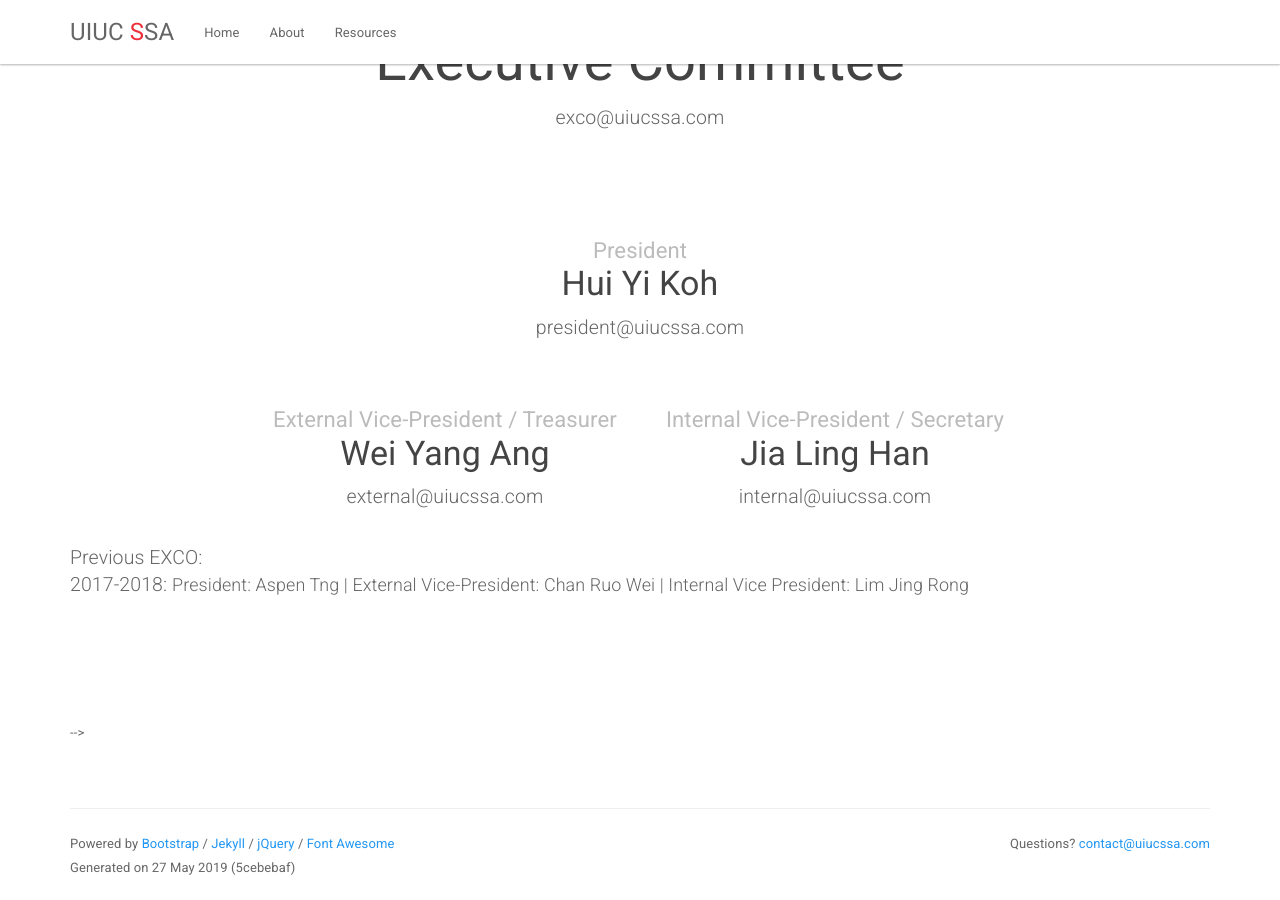
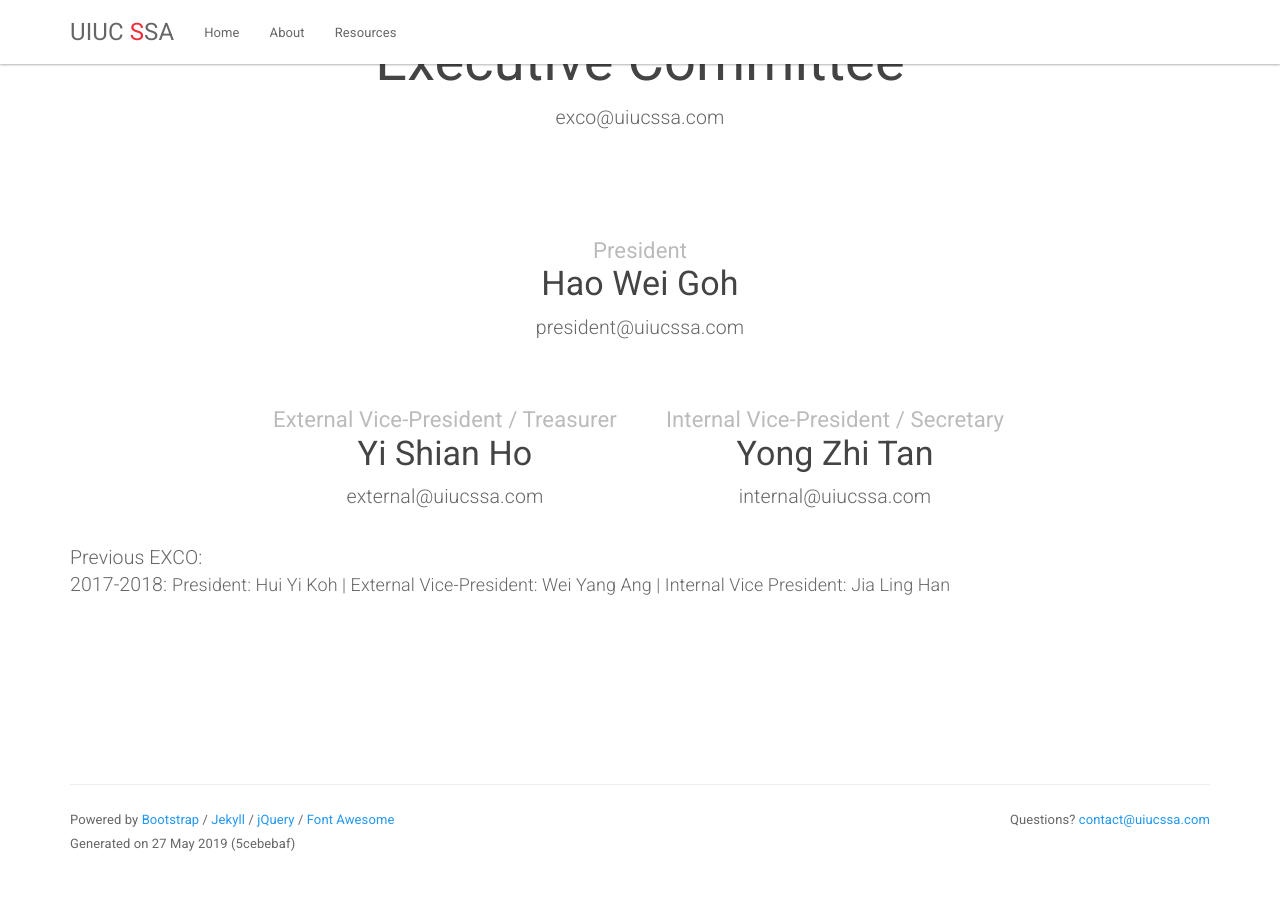
Before and after one commit to uiucssa/uiucssa.github.io, a Jekyll site: the page built from about.html, in a window 1280 px wide and 900 px high, scrolled down 1023 px. Built offline with Jekyll 4.4.1, drawn with Linux system fonts in a browser that asks for light colours; after the commit the page ends 1899 px from its top, so only the background shows below that.

Commit message:
updated for fall 2019

```diff
--- a/about.html
+++ b/about.html
@@ -97,7 +97,7 @@ title: About Us
         <!-- <img src="{{ site.url }}/img/exco/" class="img-responsive center-block"> -->
         <h3 class="text-center">
             <small>President</small><br>
-            Hui Yi Koh
+            Hao Wei Goh
         </h3>
         <p class="lead text-center">president@uiucssa.com</p>
     </div>
@@ -108,7 +108,7 @@ title: About Us
         <!-- <img src="{{ site.url }}/img/exco/ruowei.png" class="img-responsive center-block"> -->
         <h3 class="text-center">
             <small>External Vice-President / Treasurer</small><br>
-            Wei Yang Ang
+            Yi Shian Ho
         </h3>
         <p class="lead text-center">external@uiucssa.com</p>
     </div>
@@ -116,7 +116,7 @@ title: About Us
         <!-- <img src="{{ site.url }}/img/exco/jingrong.png" class="img-responsive center-block"> -->
         <h3 class="text-center">
             <small>Internal Vice-President / Secretary</small><br>
-            Jia Ling Han
+            Yong Zhi Tan
         </h3>
         <p class="lead text-center">internal@uiucssa.com</p>
     </div>
@@ -127,7 +127,7 @@ title: About Us
 <div style="padding-bottom: 100px;">
         <p class="lead text-justify">
            Previous EXCO: <br>
-           2017-2018:  <small> President: Aspen Tng | External Vice-President: Chan Ruo Wei | Internal Vice President: Lim Jing Rong </small><br>
+           2017-2018:  <small> President: Hui Yi Koh | External Vice-President: Wei Yang Ang | Internal Vice President: Jia Ling Han </small><br>
 </div>
 <!--
 <div class="row" style="padding-bottom: 50px;">
@@ -194,6 +194,6 @@ title: About Us
                 Lim Jing
             </h3>
         </div>
-    </div> <!-- end officer second row --> -->
+    </div> <!-- end officer second row -->
 
 <!-- </div> -->
```
Also changed, not shown: _data/events.yml (+15 -6 lines), index.html (+7 -2 lines).
